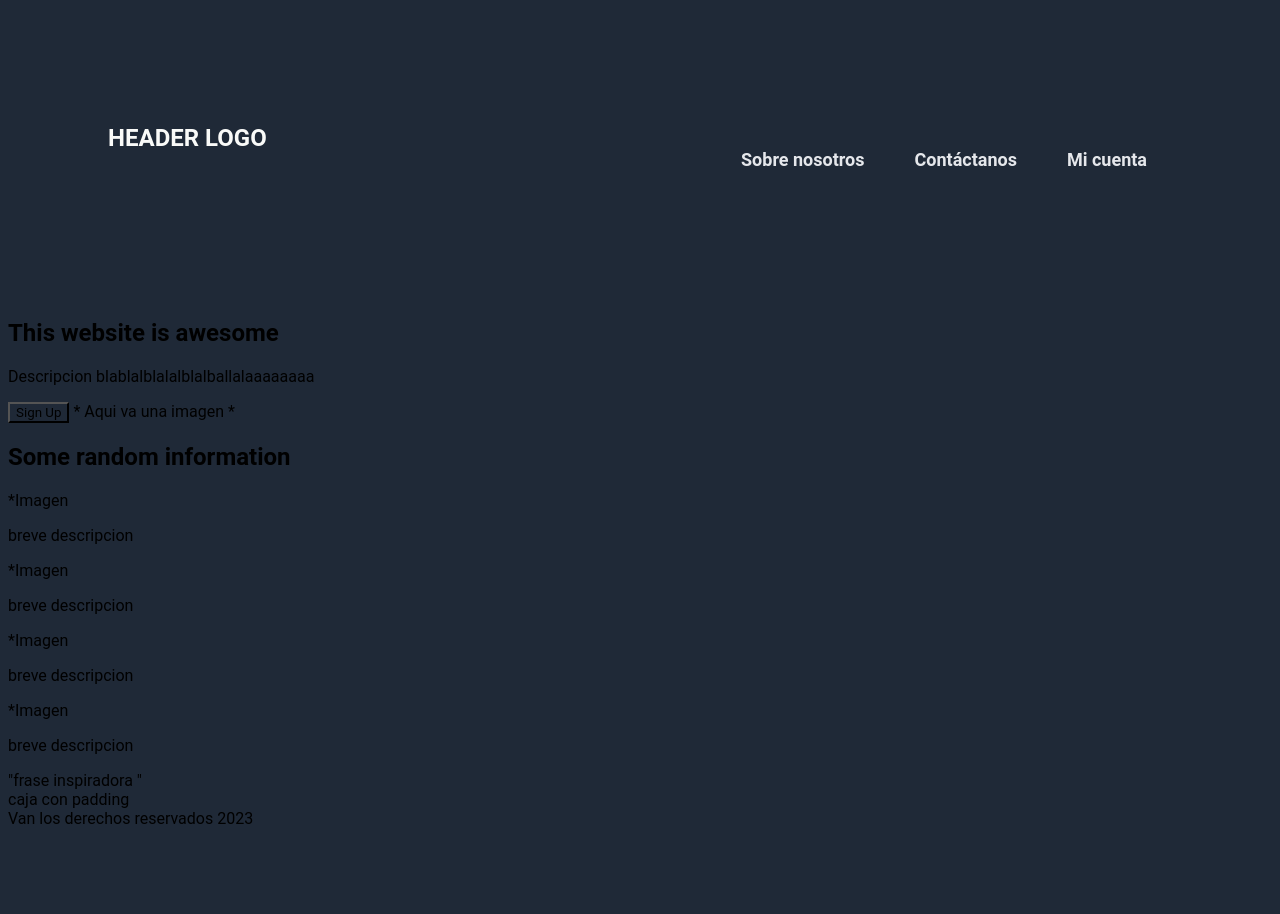
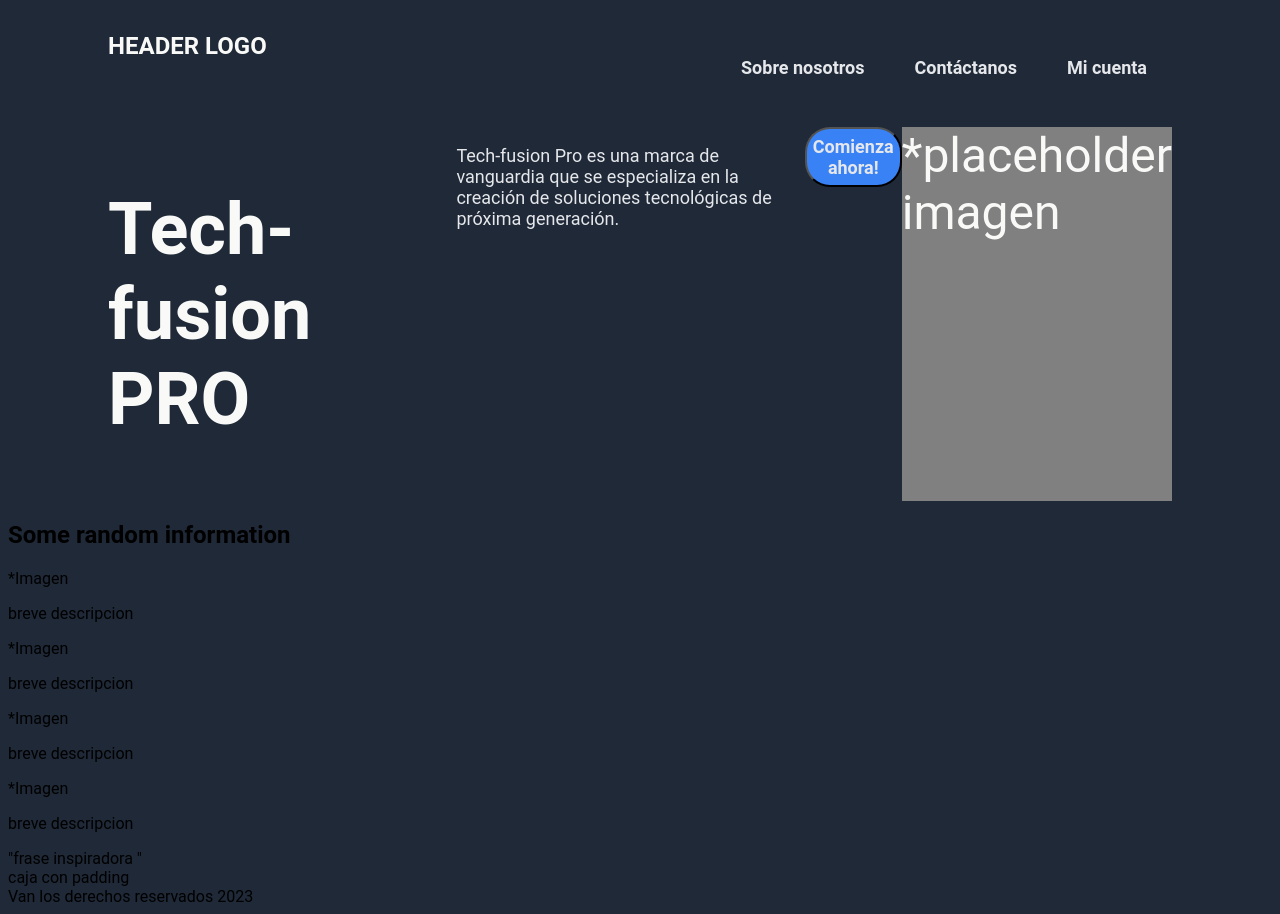
Before and after one commit to FM9723/odin-landing-page, a plain HTML site: page index.html in a window 1280 px wide. Before the commit the page ends 836 px from the top, so only its background shows below. Drawn offline with Linux system fonts and the light colour scheme.

Commit message:
Incorpora sección 2

```diff
--- a/index.html
+++ b/index.html
@@ -19,11 +19,13 @@
 </head>
 <body>
     <div class="seccion_2">
-        <h2>This website is awesome</h2>
-        <p>Descripcion blablalblalalblalballalaaaaaaaa</p>
-        <button>Sign Up</button>
+        <h2 class="brand">Tech-fusion PRO</h2>
+        <p class="brand"id ="parrafo">Tech-fusion Pro es una marca de vanguardia que se especializa en la creación
+            de soluciones tecnológicas de próxima generación.
+        </p>
+        <button class="comienza">Comienza ahora!</button>
 
-        * Aqui va una imagen *
+        <div class="hero_image"> *placeholder imagen</div>
 
     </div>
     <div class="seccion_3">
--- a/styles.css
+++ b/styles.css
@@ -9,7 +9,8 @@
     color: #e5e7eb;
     font-size: 18px;
     display:flex;
-    margin: 100px;
+    margin-left: 100px;
+    margin-right: 100px;
 
 
 }
@@ -26,8 +27,43 @@
     justify-content: flex-end;
     width: 50%;
     font-size: 18px;
+    align-content: flex-start;
 }
 
 a{
     margin: 25px;
 }
+
+.seccion_2{
+    font-size: 48px;
+    font-weight: extra-bold;
+    color: #f9faf8;
+    margin-left: 100px;
+    margin-right: 100px;
+    display: flex;
+
+}
+
+#parrafo{
+    font-size: 18px;
+    color: #e5e7eb;
+}
+
+.brand{
+    width: 600px;
+}
+
+.comienza{
+    font-size: 18px;
+    color: #e5e7eb;
+    background-color: #3882f6;
+    border-radius: 25px;
+    font-weight: bold;
+    height: 60px;
+}
+
+.hero_image{
+    font-weight: 25px;
+    background-color: gray;
+
+}
```
